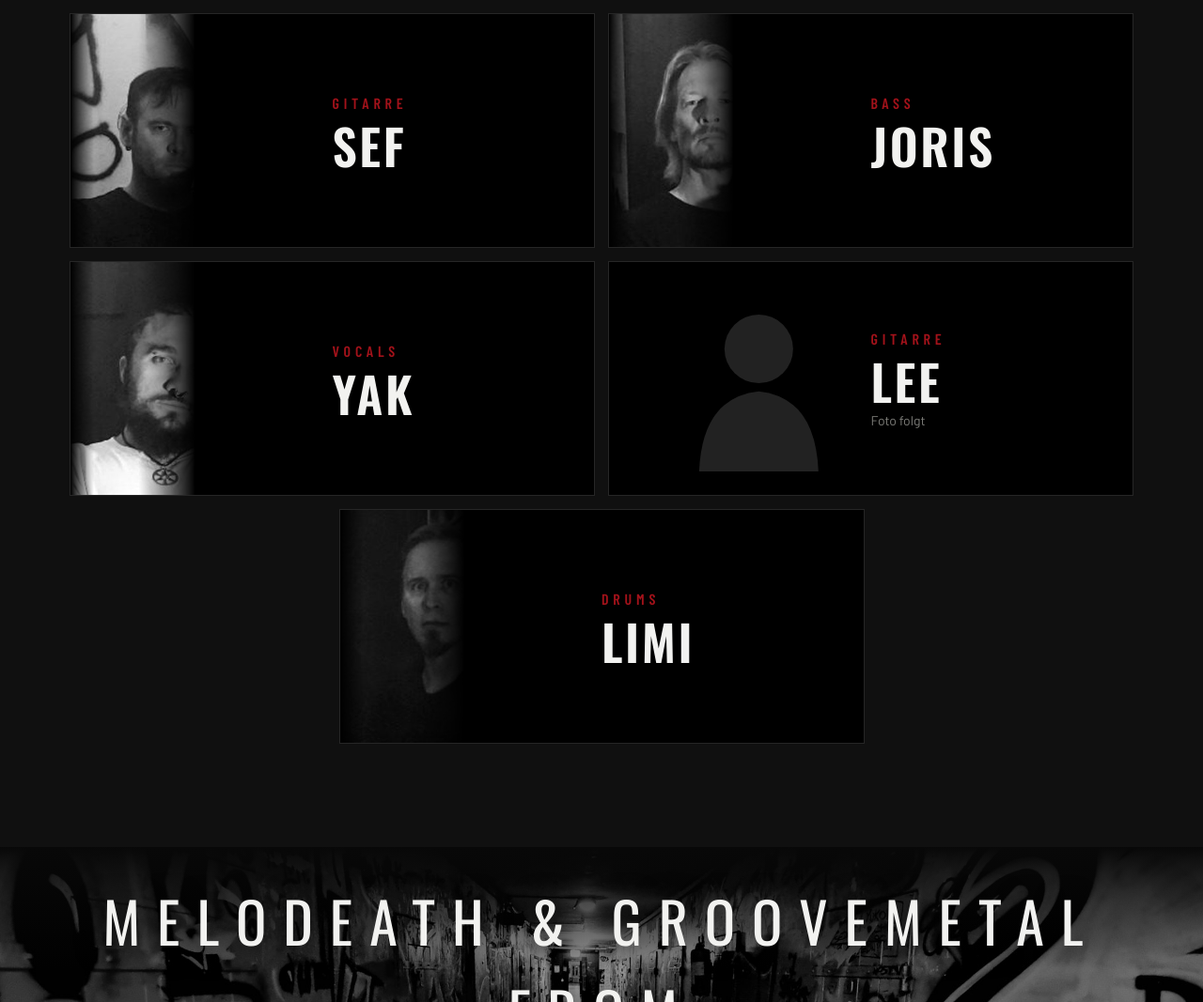
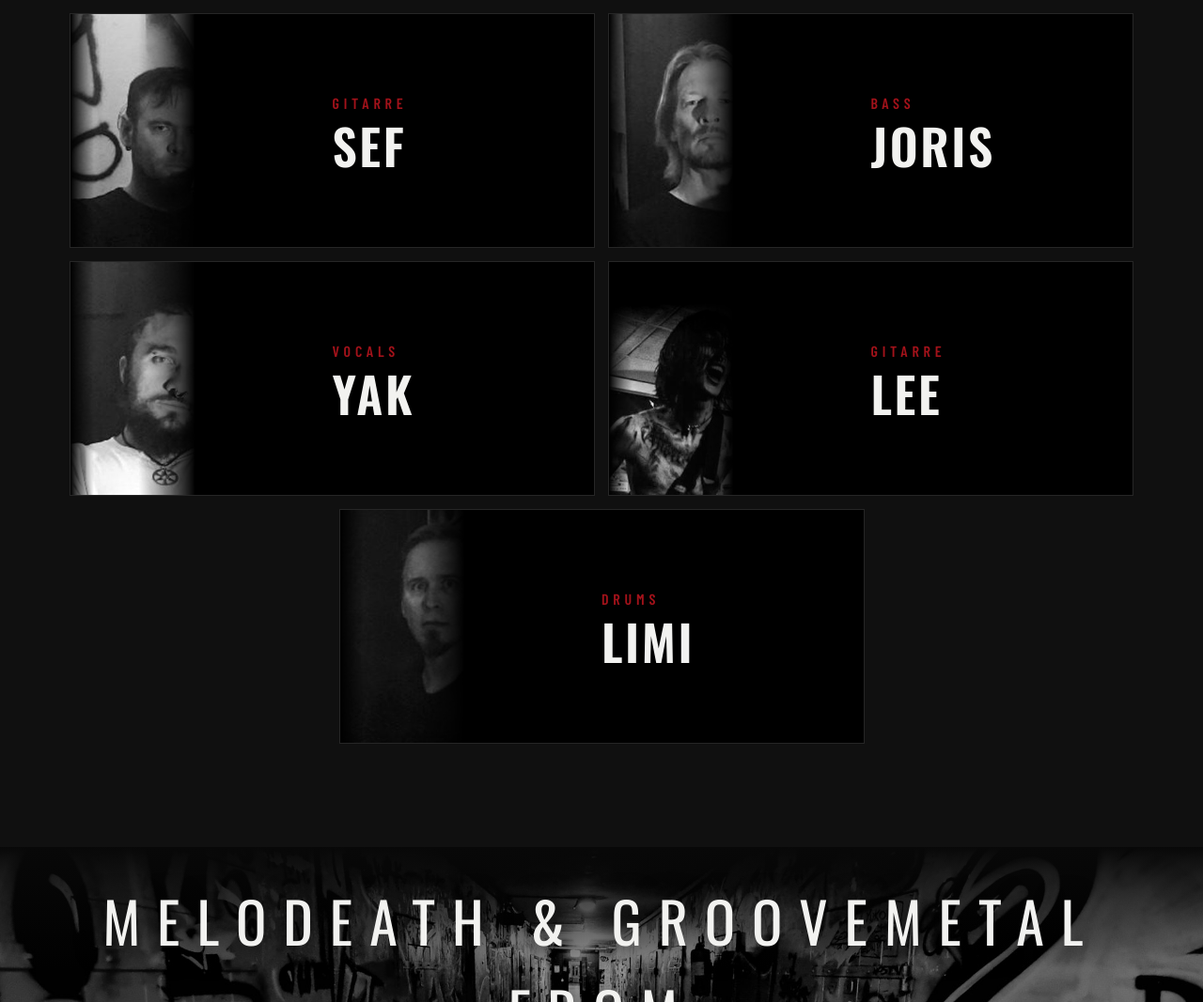
Before and after one commit to sef-apeiron/cell209-website, a plain HTML site: page index.html in a window 1280 px wide. Shown: the part 3384-4451 px from the top of the page at 94% size. Drawn offline with nearby package versions, Linux system fonts and the light colour scheme.

Commit message:
Add files via upload

```diff
--- a/index.html
+++ b/index.html
@@ -355,7 +355,7 @@ footer .fl a:hover{color:#fff}
       <article class="m rv"><div class="ph"><img src="img/p1.jpg" alt="Sef"></div><div class="tx"><small data-i="r_gtr">Gitarre</small><h3>Sef</h3></div></article>
       <article class="m rv"><div class="ph"><img src="img/p2.jpg" alt="Joris"></div><div class="tx"><small>Bass</small><h3>Joris</h3></div></article>
       <article class="m rv"><div class="ph"><img src="img/p3.jpg" alt="Yak"></div><div class="tx"><small>Vocals</small><h3>Yak</h3></div></article>
-      <article class="m rv"><div class="ph ph0"><svg viewBox="0 0 200 250" aria-hidden="true"><circle cx="100" cy="85" r="46"/><path d="M20 250Q24 150 100 142 176 150 180 250Z"/></svg></div><div class="tx"><small data-i="r_gtr">Gitarre</small><h3>Lee</h3><p class="nm" data-i="photo_soon">Foto folgt</p></div></article>
+      <article class="m rv"><div class="ph"><img src="img/p4.jpg" alt="Lee"></div><div class="tx"><small data-i="r_gtr">Gitarre</small><h3>Lee</h3></div></article>
       <article class="m rv"><div class="ph"><img src="img/p5.jpg" alt="Limi"></div><div class="tx"><small>Drums</small><h3>Limi</h3></div></article>
     </div>
   </div>
```
Also changed, not shown: img/p4.jpg (added).
